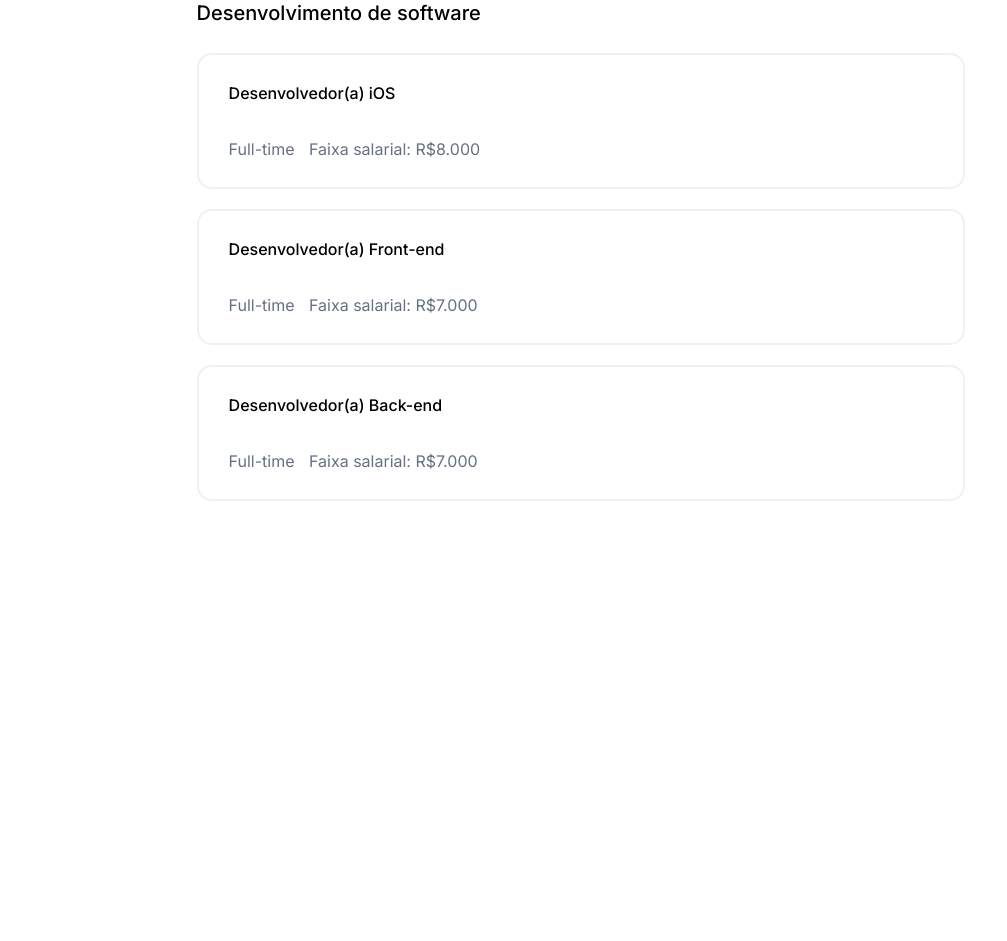
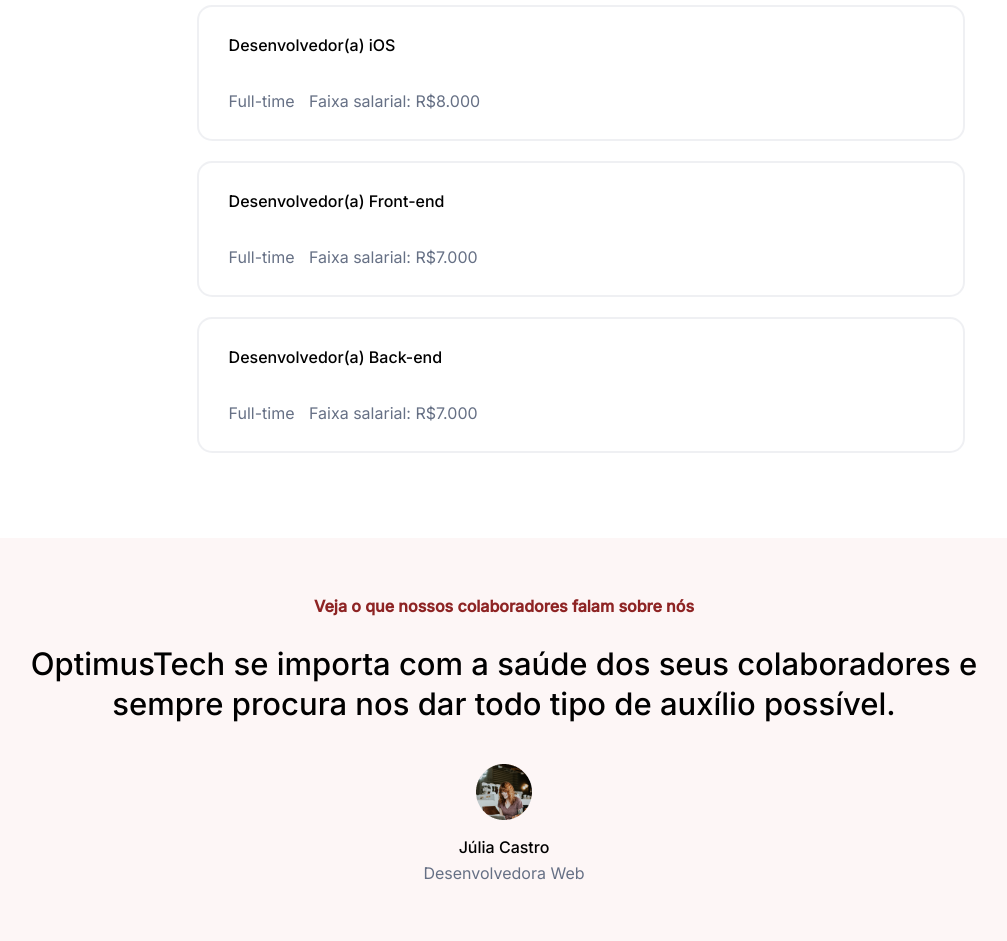
Before and after one commit to GuiTDS/optimus-tech, a plain HTML site: page index.html in a window 1280 px wide. Shown: the part 1839-2780 px from the top of the page, without its empty margins (136-1143 px from the left). Before the commit the page ends 2360 px from the top, so only its background shows below. Drawn offline with Linux system fonts and the light colour scheme.

Commit message:
Adição da seção de depoimentos

```diff
--- a/assets/css/styles.css
+++ b/assets/css/styles.css
@@ -104,10 +104,6 @@
     line-height: 1.5rem;
 }
 
-.metricas-container {
-    margin-right: 30px;
-}
-
 /* Secao talentos */
 
 .talentos {
@@ -173,3 +169,39 @@
 .vaga__info span {
     margin-right: 10px;
 }
+
+/* Secao de depoimentos */
+
+.depoimentos {
+    margin-top: 8%;
+    text-align: center;
+    background-color: rgba(195, 25, 25, 0.04);
+    border-radius: 12px;
+    padding: 60px 0;
+}
+
+.depoimentos span {
+    color: var(--vermelho-principal);
+    font-weight: 600;
+}
+
+.depoimentos__comentario {
+    margin: 30px 0;
+    font-size: 31px;
+    font-weight: 500;
+    line-height: 2.5rem;
+    text-align: center;
+}
+
+#depoimentos__img {
+    margin-top: 10px;
+}
+
+.depoimentos__nome {
+    margin: 17px 0 10px 0;
+    font-weight: 500;
+}
+
+.depoimentos__profissao {
+    color: var(--cinza-principal);
+}
--- a/index.html
+++ b/index.html
@@ -108,5 +108,14 @@
             </div>
         </div>
     </section>
+
+    <section class="depoimentos">
+        <span>Veja o que nossos colaboradores falam sobre nós</span>
+        <p class="depoimentos__comentario">OptimusTech se importa com a saúde dos seus colaboradores e<br> sempre procura nos dar todo tipo de auxílio possível.</p>
+        <img id="depoimentos__img" src="assets/img/Avatar.png" alt="Imagem de uma colaboradora">
+        <p class="depoimentos__nome">Júlia Castro</p>
+        <p class="depoimentos__profissao">Desenvolvedora Web</p>
+
+    </section>
 </body>
 </html>
```
Also changed, not shown: assets/img/Avatar.png (added).
